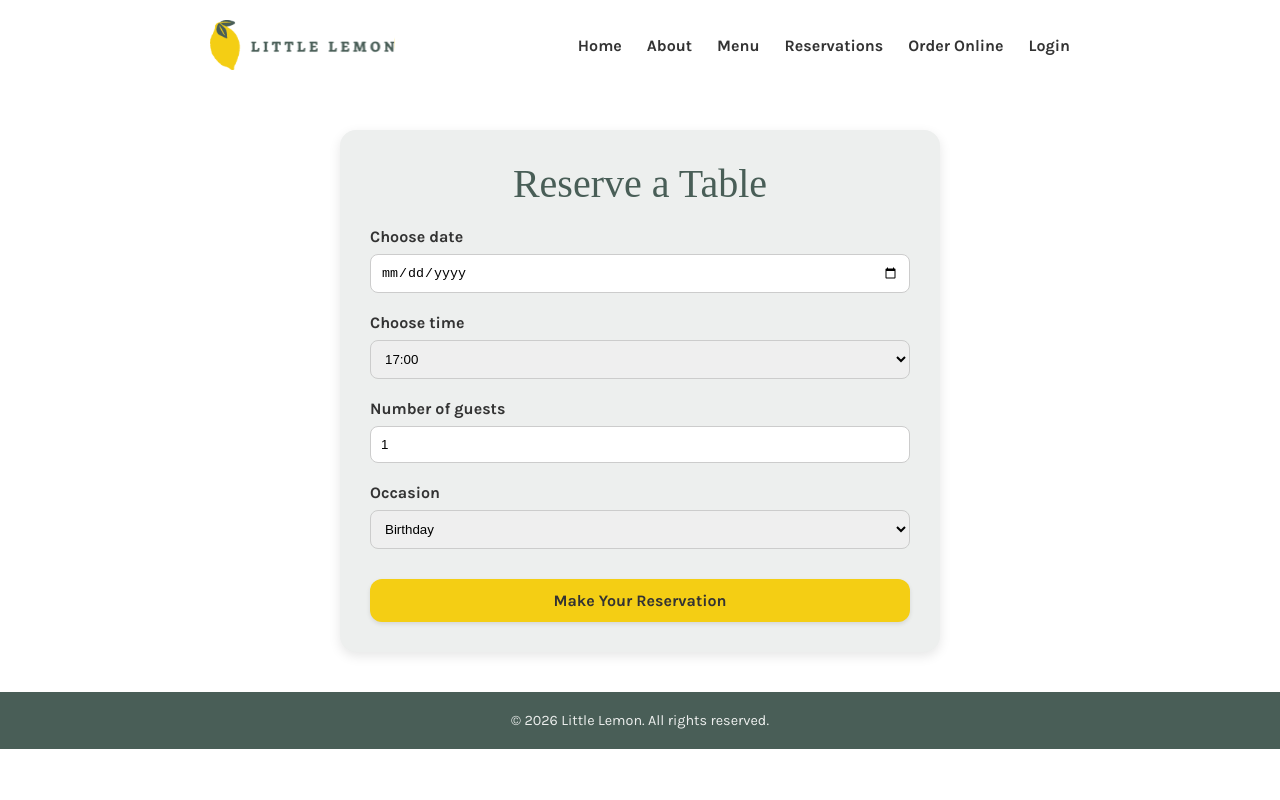
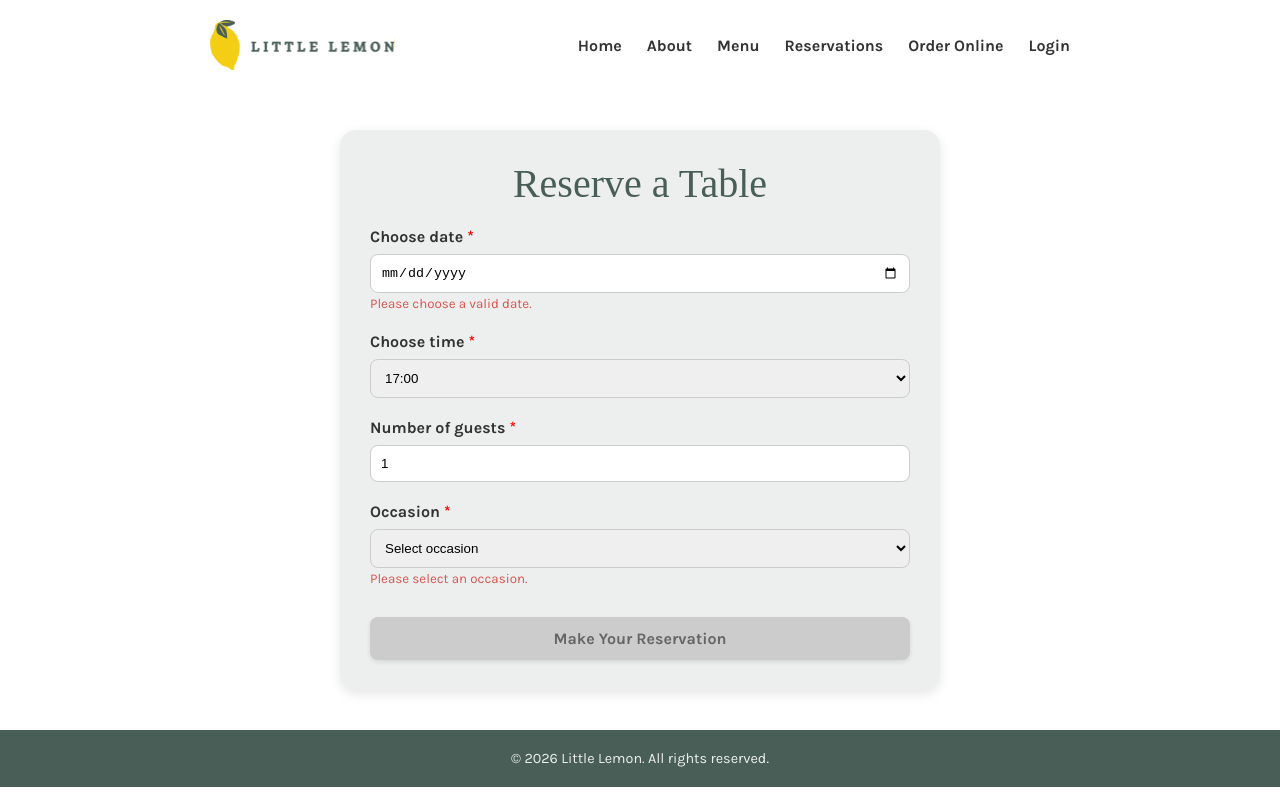
Before and after one commit to AizalMughal/little-lemon, a React (Create React App) app: page /booking in a window 1280 px wide. Built offline with nearby package versions, Linux system fonts and the light colour scheme; a web font is replaced by a local one.

Commit message:
Add HTML5 and React client-side form validation with custom occasion selector to BookingForm

```diff
--- a/src/components/BookingForm.js
+++ b/src/components/BookingForm.js
@@ -4,7 +4,7 @@ export default function BookingForm({ availableTimes, dispatch, submitForm }) {
   const [date, setDate] = useState('');
   const [time, setTime] = useState(availableTimes[0] || '17:00');
   const [guests, setGuests] = useState(1);
-  const [occasion, setOccasion] = useState('Birthday');
+  const [occasion, setOccasion] = useState('');
 
   const handleDateChange = (e) => {
     const selectedDate = e.target.value;
@@ -14,21 +14,25 @@ export default function BookingForm({ availableTimes, dispatch, submitForm }) {
 
   const handleSubmit = (e) => {
     e.preventDefault();
+    if (date && time && occasion && guests >= 1 && guests <= 10) {
       const formData = { date, time, guests, occasion };
       if (submitForm) {
         submitForm(formData);
       }
+    }
   };
+
+  const isFormValid = date !== '' && time !== '' && occasion !== '' && guests >= 1 && guests <= 10 && availableTimes.length > 0;
 
   return (
     <div style={{ maxWidth: '600px', margin: '40px auto', padding: '30px', backgroundColor: '#EDEFEE', borderRadius: '16px', boxShadow: '0 4px 12px rgba(0,0,0,0.1)' }}>
       <h2 style={{ fontFamily: 'Markazi Text', fontSize: '2.5rem', color: '#495E57', textAlign: 'center', marginBottom: '20px' }}>
         Reserve a Table
       </h2>
-      <form onSubmit={handleSubmit} style={{ display: 'grid', gap: '20px' }}>
+      <form onSubmit={handleSubmit} style={{ display: 'grid', gap: '20px' }} noValidate>
         <div>
           <label htmlFor="res-date" style={{ display: 'block', fontWeight: 'bold', marginBottom: '8px', color: '#333' }}>
-            Choose date
+            Choose date <span style={{ color: 'red' }}>*</span>
           </label>
           <input
             type="date"
@@ -38,11 +42,12 @@ export default function BookingForm({ availableTimes, dispatch, submitForm }) {
             required
             style={{ width: '100%', padding: '10px', borderRadius: '8px', border: '1px solid #ccc' }}
           />
+          {!date && <small style={{ color: '#d9534f' }}>Please choose a valid date.</small>}
         </div>
 
         <div>
           <label htmlFor="res-time" style={{ display: 'block', fontWeight: 'bold', marginBottom: '8px', color: '#333' }}>
-            Choose time
+            Choose time <span style={{ color: 'red' }}>*</span>
           </label>
           <select
             id="res-time"
@@ -51,17 +56,21 @@ export default function BookingForm({ availableTimes, dispatch, submitForm }) {
             required
             style={{ width: '100%', padding: '10px', borderRadius: '8px', border: '1px solid #ccc' }}
           >
-            {availableTimes.map((availableTime, index) => (
+            {availableTimes.length > 0 ? (
+              availableTimes.map((availableTime, index) => (
                 <option key={index} value={availableTime}>
                   {availableTime}
                 </option>
-            ))}
+              ))
+            ) : (
+              <option value="">No times available</option>
+            )}
           </select>
         </div>
 
         <div>
           <label htmlFor="guests" style={{ display: 'block', fontWeight: 'bold', marginBottom: '8px', color: '#333' }}>
-            Number of guests
+            Number of guests <span style={{ color: 'red' }}>*</span>
           </label>
           <input
             type="number"
@@ -70,32 +79,55 @@ export default function BookingForm({ availableTimes, dispatch, submitForm }) {
             max="10"
             id="guests"
             value={guests}
-            onChange={(e) => setGuests(e.target.value)}
+            onChange={(e) => setGuests(Number(e.target.value))}
             required
             style={{ width: '100%', padding: '10px', borderRadius: '8px', border: '1px solid #ccc' }}
           />
+          {(guests < 1 || guests > 10) && (
+            <small style={{ color: '#d9534f' }}>Please enter between 1 and 10 guests.</small>
+          )}
         </div>
 
         <div>
           <label htmlFor="occasion" style={{ display: 'block', fontWeight: 'bold', marginBottom: '8px', color: '#333' }}>
-            Occasion
+            Occasion <span style={{ color: 'red' }}>*</span>
           </label>
           <select
             id="occasion"
             value={occasion}
             onChange={(e) => setOccasion(e.target.value)}
+            required
             style={{ width: '100%', padding: '10px', borderRadius: '8px', border: '1px solid #ccc' }}
           >
+            <option value="" disabled>
+              Select occasion
+            </option>
             <option value="Birthday">Birthday</option>
             <option value="Anniversary">Anniversary</option>
+            <option value="Engagement">Engagement</option>
+            <option value="Wedding">Wedding</option>
+            <option value="Other">Other</option>
           </select>
+          {!occasion && <small style={{ color: '#d9534f' }}>Please select an occasion.</small>}
         </div>
 
         <button
           type="submit"
+          disabled={!isFormValid}
           aria-label="On Click"
           className="btn-primary"
-          style={{ width: '100%', padding: '12px', fontSize: '1rem', marginTop: '10px' }}
+          style={{
+            width: '100%',
+            padding: '12px',
+            fontSize: '1rem',
+            marginTop: '10px',
+            backgroundColor: isFormValid ? '#F4CE14' : '#cccccc',
+            cursor: isFormValid ? 'pointer' : 'not-allowed',
+            color: isFormValid ? '#333333' : '#666666',
+            border: 'none',
+            borderRadius: '8px',
+            fontWeight: 'bold'
+          }}
         >
           Make Your Reservation
         </button>
```
Also changed, not shown: 1 other file (tests, documents, lock files or other folders). Lines whose indentation alone changed are shown as unchanged.
